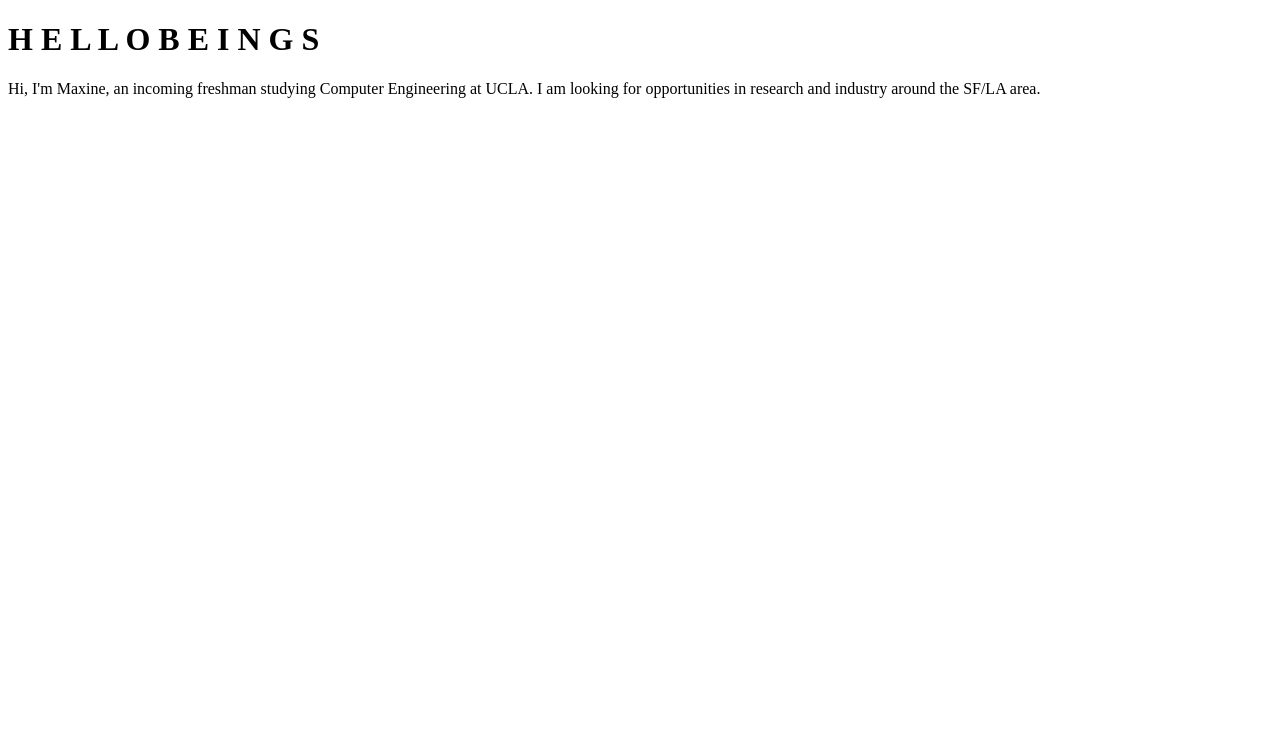
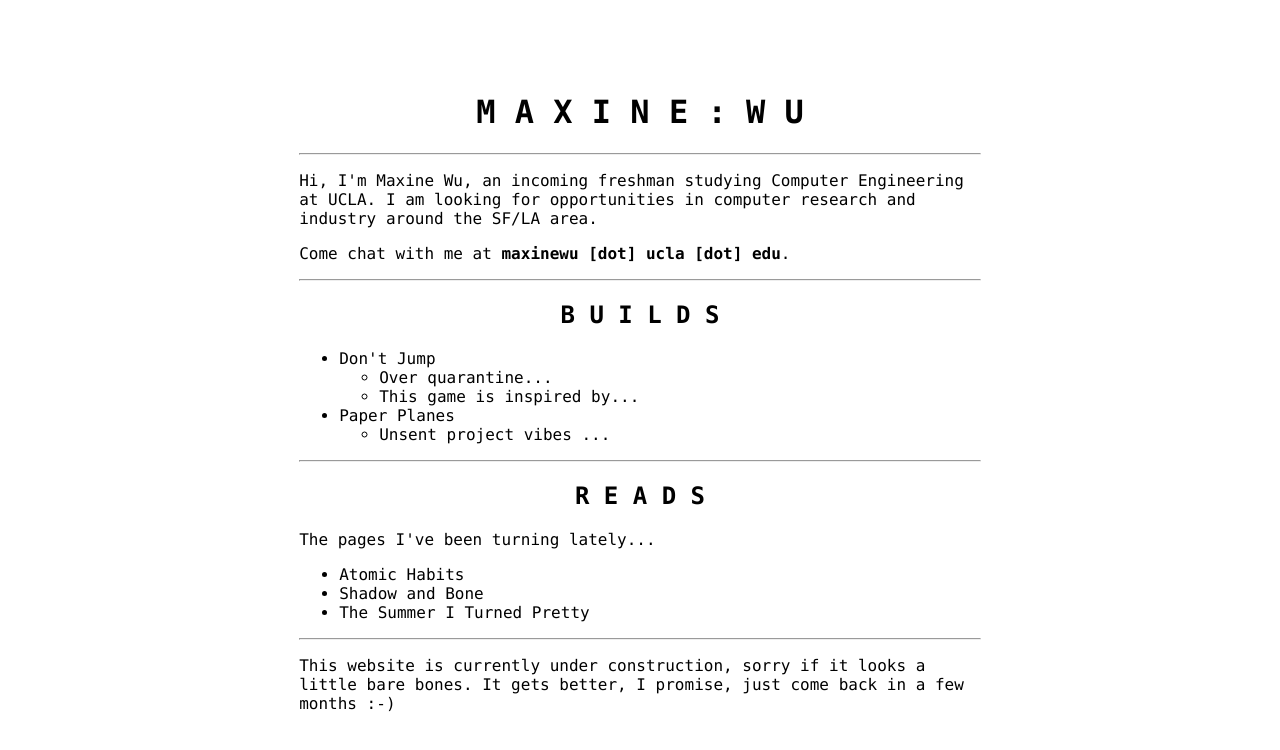
Before and after one commit to maxinewu5/maxinewu5.github.io, a plain HTML site: page index.html in a window 1280 px wide. Drawn offline with Linux system fonts and the light colour scheme.

Commit message:
basic setup

```diff
--- a/index.html
+++ b/index.html
@@ -1,7 +1,39 @@
 <!DOCTYPE html>
 <html>
+<head>
+    <link rel="stylesheet" href="style.css">
+</head>
 <body>
-<h1>H E L L O    B E I N G S</h1>
-<p>Hi, I'm Maxine, an incoming freshman studying Computer Engineering at UCLA. I am looking for opportunities in research and industry around the SF/LA area. </p>
+    <div id="content">
+        <h1 id="title">M A X I N E : W U </h1>
+        <hr>
+        <p>Hi, I'm Maxine Wu, an incoming freshman studying Computer Engineering at UCLA. I am looking for opportunities in computer research and industry around the SF/LA area. </p>
+        <p>Come chat with me at <b>maxinewu [dot] ucla [dot] edu</b>.</p>
+        <hr>
+        <h2>B U I L D S</h2>
+        <ul>
+            <li>Don't Jump
+                <ul>
+                    <li>Over quarantine...</li>
+                    <li>This game is inspired by...</li>
+                </ul>
+            </li>
+            <li>Paper Planes
+                <ul>
+                    <li>Unsent project vibes ...</li>
+                </ul>
+            </li>
+        </ul>
+        <hr>
+        <h2>R E A D S</h2>
+        <p>The pages I've been turning lately...</p>
+        <ul>
+            <li>Atomic Habits</li>
+            <li>Shadow and Bone</li>
+            <li>The Summer I Turned Pretty</li>
+        </ul>
+        <hr>
+        <p>This website is currently under construction, sorry if it looks a little bare bones. It gets better, I promise, just come back in a few months :-) </p>
+    </div>
 </body>
 </html>
--- /dev/null
+++ b/style.css
@@ -0,0 +1,11 @@
+body {
+    padding: 5%;
+    font-family: "Lucida Console", monospace;
+}
+h1, h2 {
+    text-align: center;
+}
+#content {
+    margin-left: 20%;
+    margin-right: 20%;
+}
```
